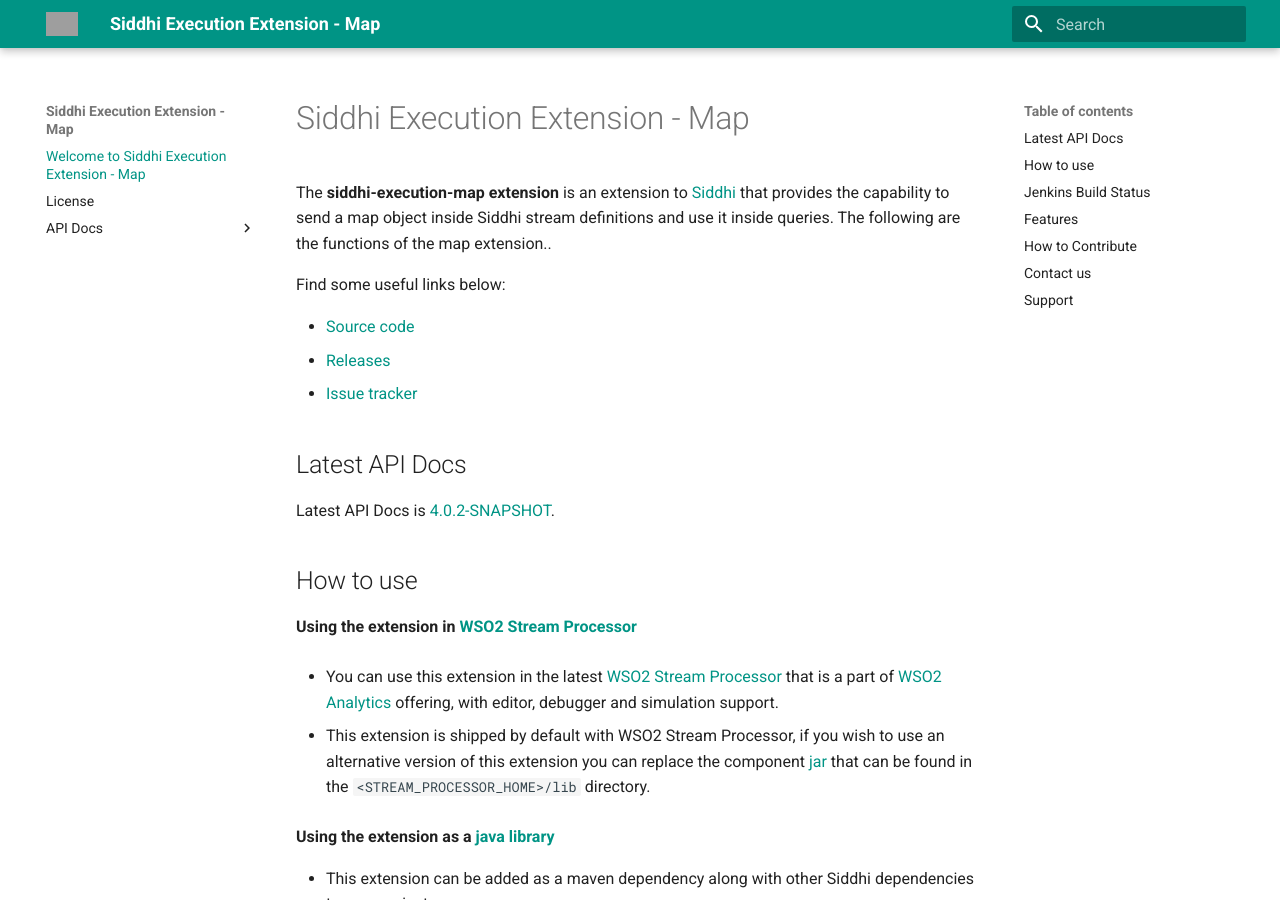
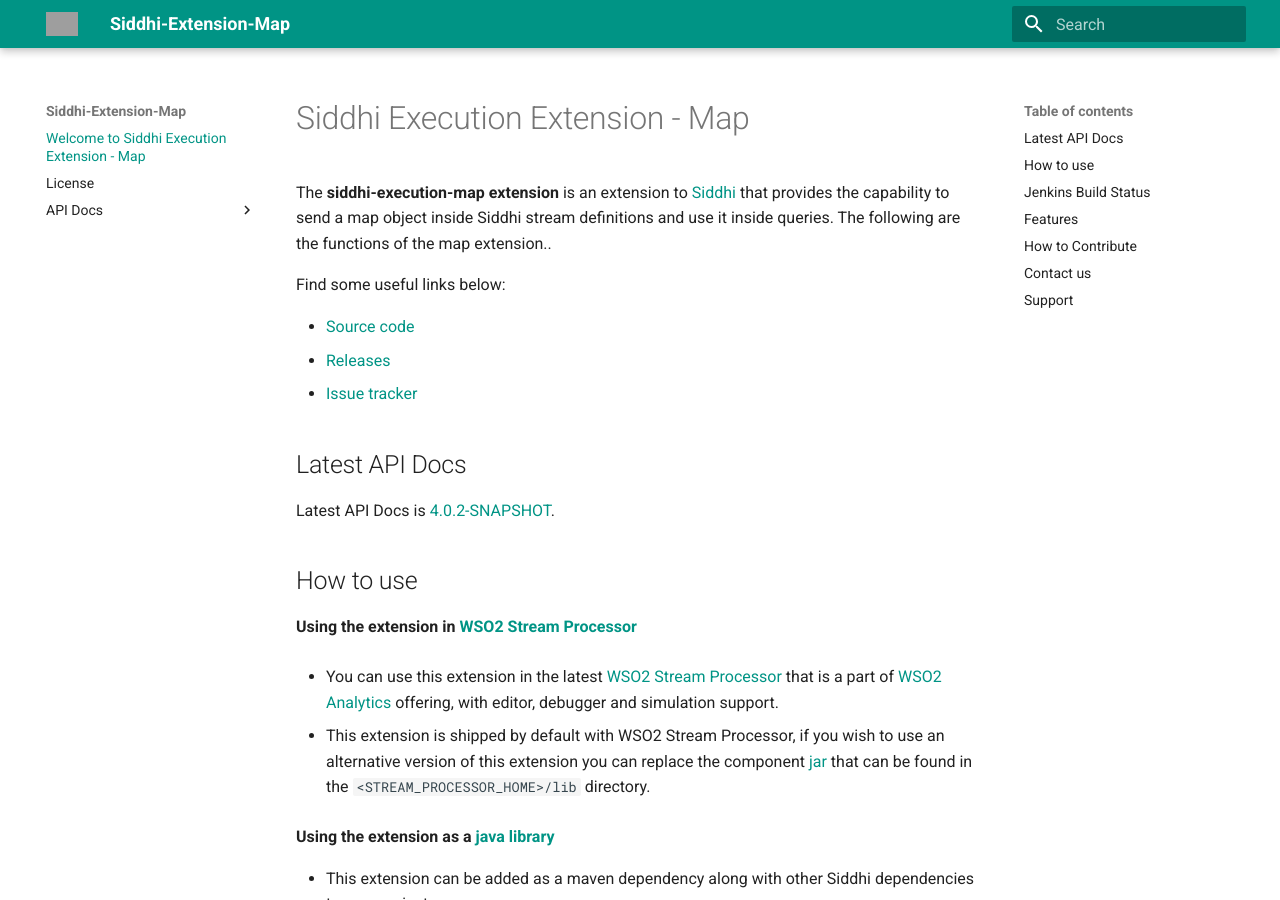
Before and after one commit to siddhi-io/siddhi-execution-map, an MkDocs documentation site: the page built from docs/index.md, in a window 1280 px wide and 900 px high. Built offline with MkDocs 1.6.1 and Material for MkDocs 9.7.7, drawn with Linux system fonts in a browser that asks for light colours; old or Windows-style settings are respelled for this version of MkDocs; grey boxes are pictures that could not be loaded.

Commit message:
minor change to mkdocs.yml

```diff
--- a/mkdocs.yml
+++ b/mkdocs.yml
@@ -1,4 +1,4 @@
-site_name: Siddhi Execution Extension - Map
+site_name: Siddhi-Extension-Map
 extra_css:
 - stylesheets/extra.css
 extra_javascript:
@@ -9,6 +9,9 @@
   palette:
     primary: teal
     accent: teal
+google_analytics:
+- UA-103065-28
+- auto
 pages:
 - Welcome to Siddhi Execution Extension - Map: index.md
 - License: license.md
```
